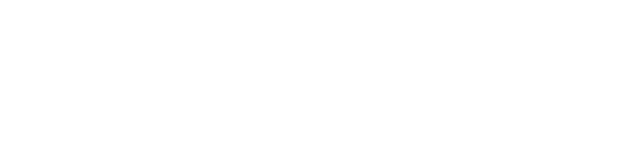
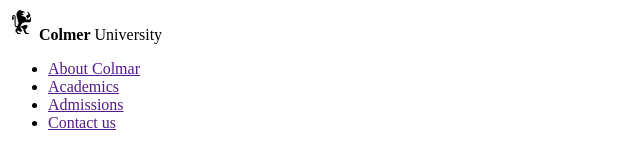
Before and after one commit to lilysegura1111/colmar, a plain HTML site: page index.html in a window 1280 px wide. Shown: the whole page, without its empty margins (0-640 px from the left). Drawn offline with Linux system fonts and the light colour scheme.

Commit message:
Add navigation bar

```diff
--- a/index.html
+++ b/index.html
@@ -5,6 +5,23 @@
     </head>
 
     <body>
+
+        <header>
+            <nav class="nav-bar">
+                <div class="logo">
+                    <img src="resources/images/ic-logo.svg" alt="">
+                    <span><strong>Colmer</strong> University</span>
+                </div>
+
+                    <ul>
+                        <li><a href="">About Colmar</a></li>
+                        <li><a href="">Academics</a></li>
+                        <li><a href="">Admissions</a></li>
+                        <li><a href="">Contact us</a></li>
+                    </ul>
+            </nav>
+        </header>
+
     </body>
 
 </html>
```
